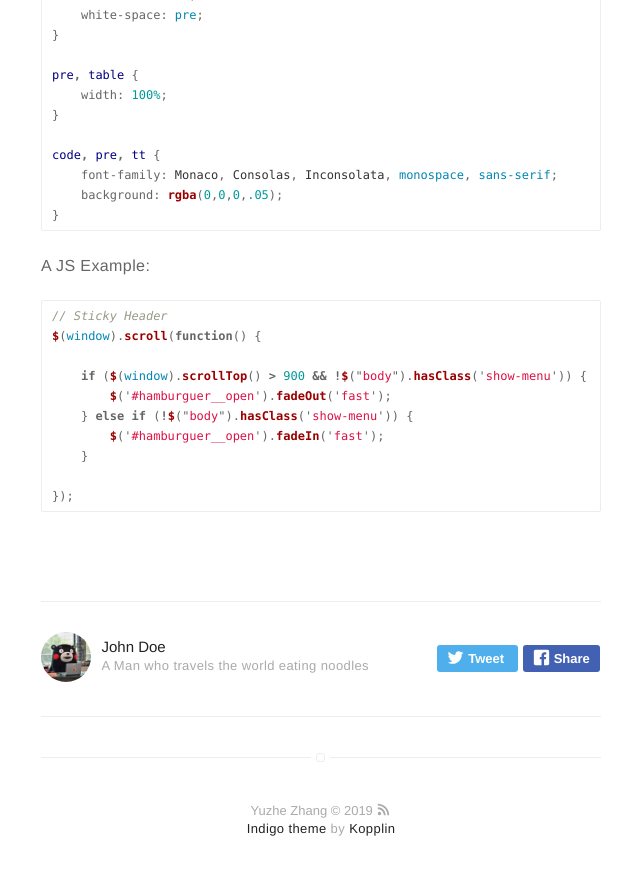
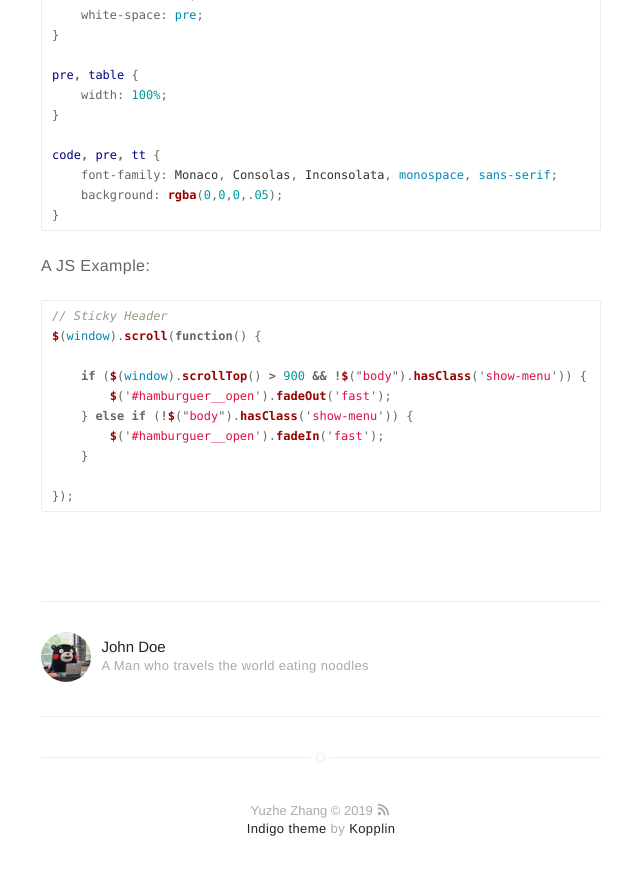
Before and after one commit to Zhang-YZ/DonadBlog, a Jekyll site: the page built from _posts/2016-02-24-markdown-common-elements.markdown, in a window 1280 px wide and 900 px high, scrolled down 4864 px. Shown: the top 875 px of the window, without its empty margins (319-959 px from the left). Built offline with Jekyll 4.4.1, drawn with Linux system fonts in a browser that asks for light colours.

Commit message:
delete share

```diff
--- a/_includes/author.html
+++ b/_includes/author.html
@@ -7,7 +7,7 @@
         <h4 class="name">{{ site.authors[page.author].name }}</h4>
         <p class="bio">{{ site.authors[page.author].bio }}</p>
 
-        <div class="share">
+        {% comment %} <div class="share">
             <!-- Note: Only use three share links if your site width is set to large -->
             <!-- If site width is set to normal, you may choose any two share links -->
             <a class="twitter" href="https://twitter.com/intent/tweet?text={{ site.url }}{{ page.url }} - {{ page.title }} by @{{ site.authors[page.author].twitter }}">
@@ -29,6 +29,6 @@
             <!-- <a class="reddit" href="https://reddit.com/submit?url={{ site.url }}{{ page.url }}&amp;title={{ page.title }}" target="_blank">
                 <svg class="icon icon-reddit"><use xlink:href="#icon-reddit"></use></svg><span class="icon-reddit">Share</span>
             </a> -->
-        </div>
+        </div> {% endcomment %}
     </div>
 </section>
```
